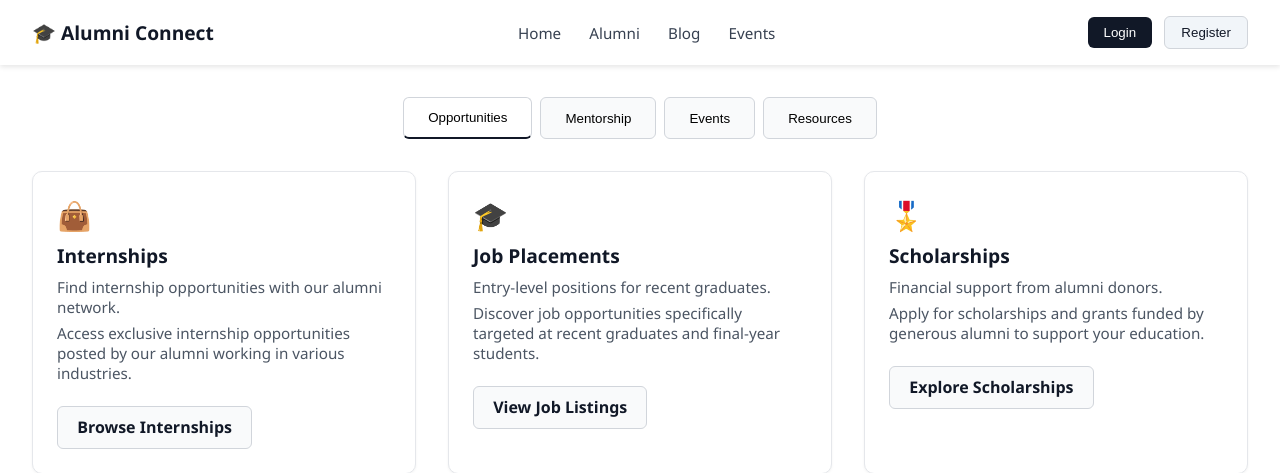
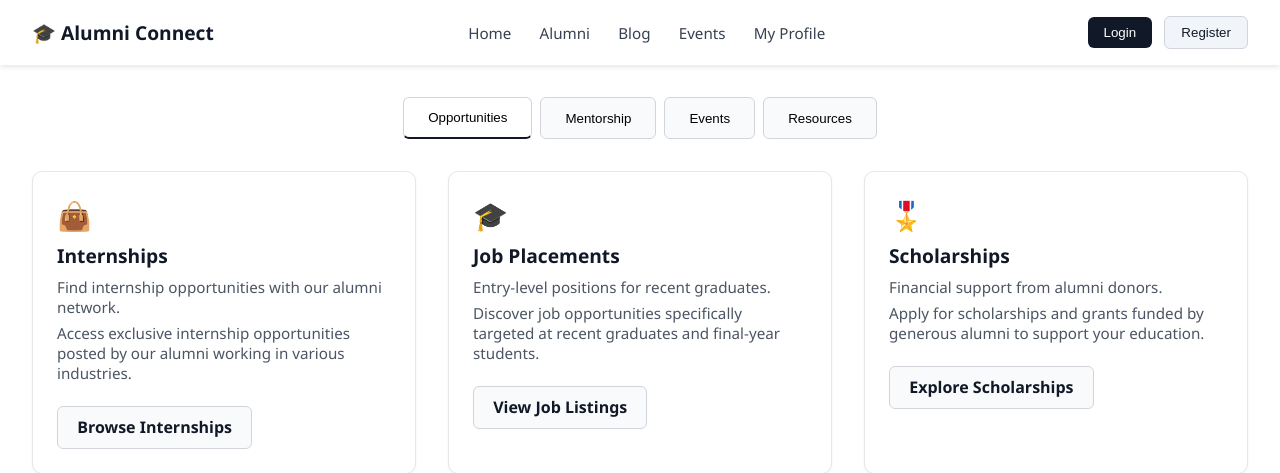
Before and after one commit to Devendra470/Alumni_Portal, a Django app: template alumni/templates/alumni/student.html in a window 1280 px wide. Shown: the top 473 px of the page. Run offline with Django 5.2, Linux system fonts and the light colour scheme; the template is opened without the code that fills it, so the values that code supplies are empty.

Commit message:
student profile done

```diff
--- a/alumni/templates/alumni/alumni.html
+++ b/alumni/templates/alumni/alumni.html
@@ -123,6 +123,7 @@
       <a href="#">Students</a>
       <a href="#">Blog</a>
       <a href="#">Events</a>
+      <a href="#">My Profile</a>
     </div>
     <div>
       <form action="{% url 'logout'%}" method="post">
--- a/alumni/templates/alumni/student.html
+++ b/alumni/templates/alumni/student.html
@@ -15,6 +15,7 @@
       <a href="#">Alumni</a>
       <a href="#">Blog</a>
       <a href="#">Events</a>
+      <a href="#">My Profile</a>
     </nav>
     <div class="auth-buttons">
       <button class="login">Login</button>
```
